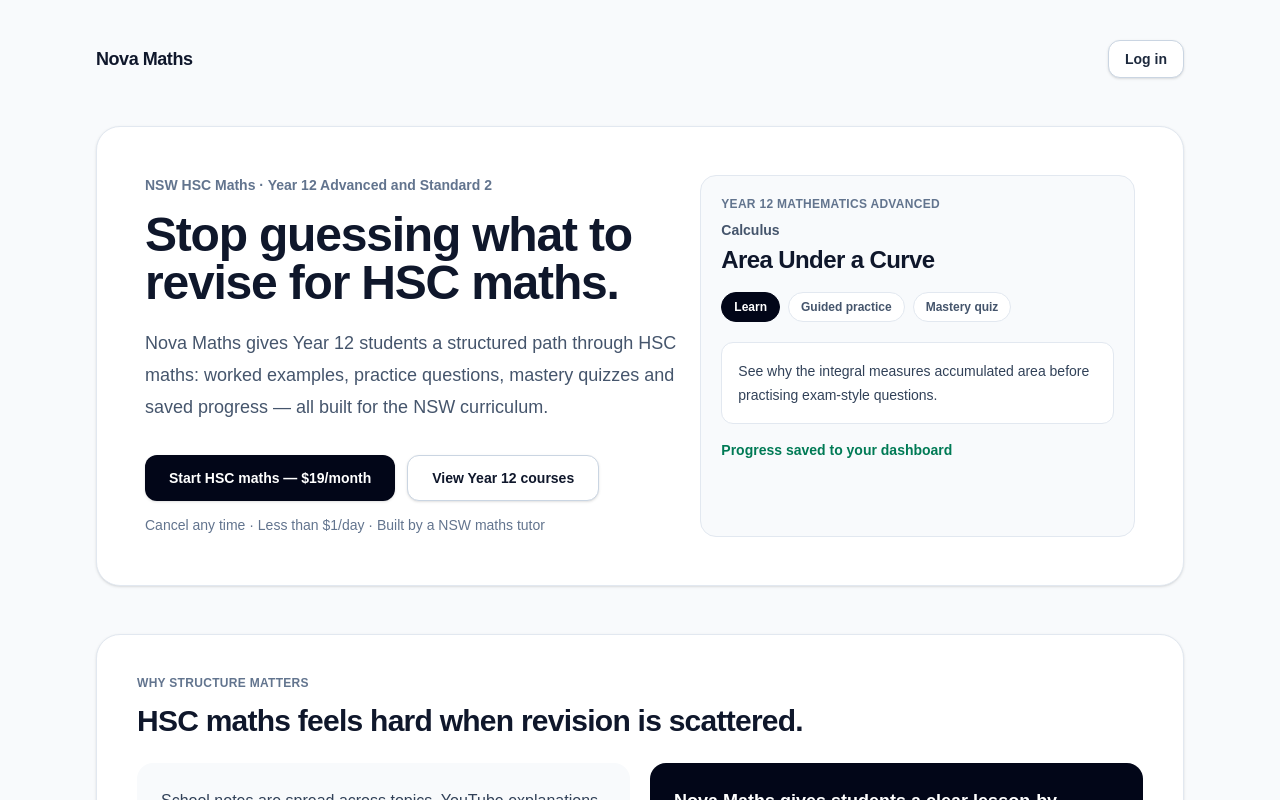
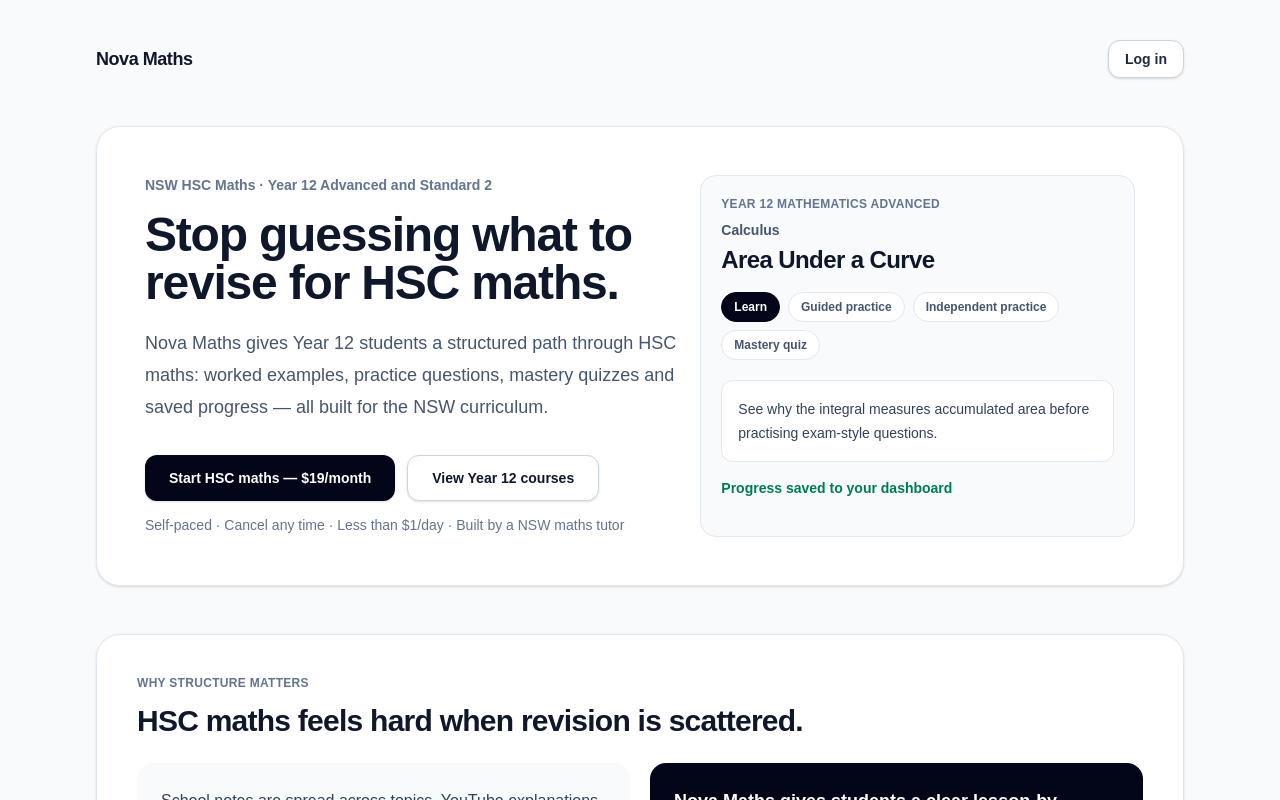
Before and after one commit to xiharbingerix/hsc-maths-coach, a Next.js app: page /hsc-maths in a window 1280 px wide. Shown: the top 800 px of the page. Built offline with nearby package versions, Linux system fonts and the light colour scheme; no server answers.

Commit message:
Polish HSC landing page

```diff
--- a/app/hsc-maths/page.tsx
+++ b/app/hsc-maths/page.tsx
@@ -150,8 +150,8 @@ export default function HscMathsPage() {
               </SecondaryLink>
             </div>
             <p className="mt-3 text-sm leading-6 text-slate-500">
-              Cancel any time &middot; Less than $1/day &middot; Built by a NSW
-              maths tutor
+              Self-paced &middot; Cancel any time &middot; Less than $1/day
+              &middot; Built by a NSW maths tutor
             </p>
           </div>
 
@@ -166,8 +166,12 @@ export default function HscMathsPage() {
               Area Under a Curve
             </h2>
             <div className="mt-4 flex flex-wrap gap-2">
-              {["Learn", "Guided practice", "Mastery quiz"].map(
-                (step, index) => (
+              {[
+                "Learn",
+                "Guided practice",
+                "Independent practice",
+                "Mastery quiz",
+              ].map((step, index) => (
                   <span
                     key={step}
                     className={`rounded-full border px-3 py-1.5 text-xs font-semibold ${
@@ -178,8 +182,7 @@ export default function HscMathsPage() {
                   >
                     {step}
                   </span>
-                )
-              )}
+                ))}
             </div>
             <div className="mt-5 rounded-xl border border-slate-200 bg-white p-4">
               <p className="text-sm leading-6 text-slate-700">
```
